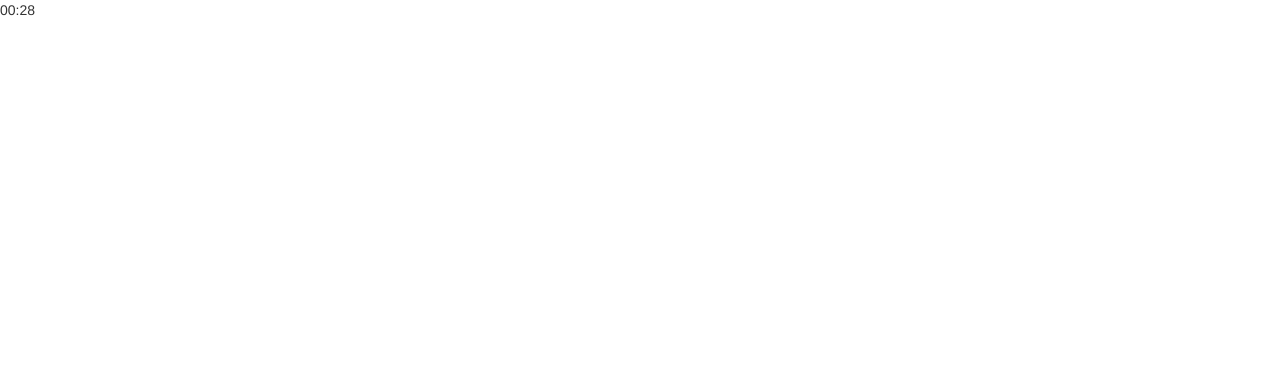
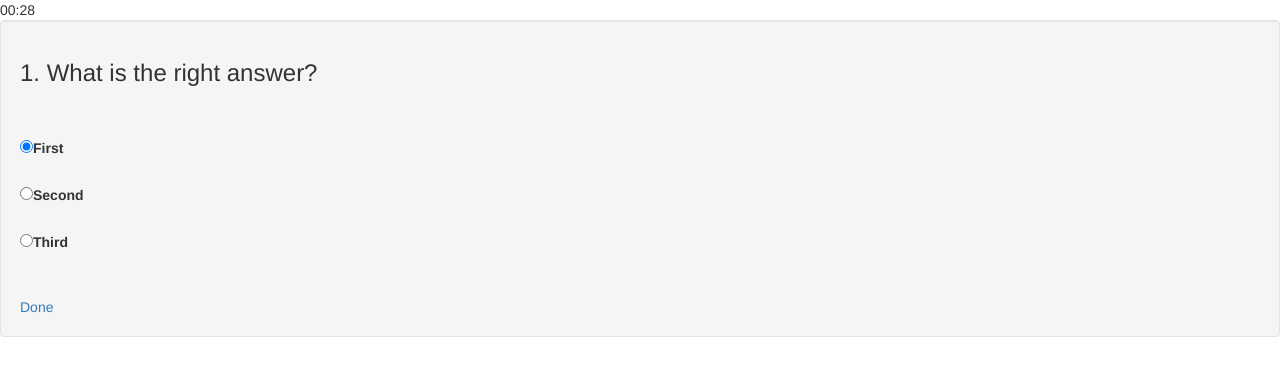
Before and after one commit to bizarrowill/TriviaGame, a plain HTML site: page index.html in a window 1280 px wide. Both pictures are taken after a click on the element "Start". Drawn offline with nearby package versions, Linux system fonts and the light colour scheme.

Commit message:
updated timer and questions

```diff
--- a/assets/javascript/app.js
+++ b/assets/javascript/app.js
@@ -1,3 +1,104 @@
+// Question Array
+
+var allQuestions = [
+{
+  question: "What is the right answer?",
+  choices: ["First", "Second", "Third"],
+  correctAnswer: 1
+},
+
+{
+  question: "What is the right answer?",
+  choices: ["First", "Second", "Third"],
+  correctAnswer: 0
+},
+
+{
+  question: "What is the right answer?",
+  choices: ["First", "Second", "Third"],
+  correctAnswer: 2
+},
+
+{
+  question: "What is the right answer?",
+  choices: ["First", "Second", "Third"],
+  correctAnswer: 0
+},
+
+{
+  question: "What is the right answer?",
+  choices: ["First", "Second", "Third"],
+  correctAnswer: 1
+},
+
+{
+  question: "What is the right answer?",
+  choices: ["First", "Second", "Third"],
+  correctAnswer: 1
+},
+
+];
+
+// Testing this section
+
+
+
+var currentquestion = 0;
+var correctAnswers = 0;
+
+function setupOptions() {
+  $('#question').html(parseInt(currentquestion) + 1 + ". " + allQuestions[currentquestion].question);
+  var options = allQuestions[currentquestion].choices;
+  var formHtml = '';
+  for (var i = 0; i < options.length; i++) {
+    formHtml += '<div><input type="radio" name="option" value="' + i + '" id="option' + i + '"><label for="option' + i + '">' +
+      allQuestions[currentquestion].choices[i] + '</label></div><br/>';
+
+  }
+  $('#form').html(formHtml);
+  $("#option0").prop('checked', true);
+};
+
+function checkAns() {
+  if ($("input[name=option]:checked").val() == allQuestions[currentquestion].correctAnswer) {
+    correctAnswers++;
+  };
+};
+
+$(document).ready(function() {
+
+    $(".jumbotron").hide();
+    $('#start').click(function() {
+      $(".jumbotron").fadeIn();
+      $(this).hide();
+    });
+
+
+
+    setupOptions();
+
+    $("#done").click(function() {
+      event.preventDefault();
+      checkAns();
+      currentquestion++;
+
+      if (currentquestion < allQuestions.length) {
+        setupOptions();
+        if (currentquestion == allQuestions.length - 1) {
+          $('#done').html("Submit");
+          $('#done').click(function() {
+            $(".jumbotron").hide();
+            $("#result").html("You correctly answered " + correctAnswers + " out of " + currentquestion + " questions! ").hide();
+            $("#result").fadeIn(1500);
+          });
+
+        };
+
+      };
+    });
+  });
+
+
 //    1st Page   Game Start
 //header
 //on.click start button
@@ -9,35 +110,9 @@
 $(document).on('click', "#start", function () {
       $(this).hide();
 
-
-      // var num = parseInt($(this).attr('data-random'));
-
-      // previous += num;
+      console.log("button clicked!");
 
 
-
-      console.log("button clicked!");
-
-      // if(previous > random_result){
-      //     lost++;
-      //     console.log("You Lost!");
-
-      //     $("#lost").html("Losses: " + lost);
-      //     previous = 0;
-
-      //     resetAndStart();
-      // }
-      // else if(previous === random_result){
-      //     win++;
-      //     console.log("You Win!");
-
-      //     $("#win").html("Wins: " + win);
-
-      //     previous = 0;
-      //     resetAndStart();
-      // }
-      // $("#previous").html("Total Score: " + previous);
-      // console.log(previous);
 
 
   });
@@ -50,15 +125,13 @@ $(document).on('click', "#start", function () {
   //  Variable that will hold our setInterval that runs the stopwatch
   var intervalId;
 
-  //prevents the clock from being sped up unnecessarily
   var clockRunning = false;
 
-  // Our stopwatch object
   var timer = {
     time: 30,
 
     start: function() {
-      // DONE: Use setInterval to start the count here and set the clock to running.
+
       if (!clockRunning) {
         intervalId = setInterval(timer.count, 1000);
         clockRunning = true;
@@ -66,7 +139,7 @@ $(document).on('click', "#start", function () {
     },
 
     count: function() {
-      // DONE: increment time by 1, remember we cant use "this" here.
+
       timer.time--;
 
       // DONE: Get the current time, pass that into the timer.timeConverter function,
@@ -99,37 +172,6 @@ $(document).on('click', "#start", function () {
 //     2nd Page  Timer Counting Down and Quesions
 //header
 //timer
-
-
-
-
-// or
-
-// function pretty_time_string(num) {
-//   return ( num < 10 ? "0" : "" ) + num;
-// }
-
-// var start = new Date;
-
-// setInterval(function() {
-// var total_seconds = (new Date - start) / 1000;
-
-// var hours = Math.floor(total_seconds / 3600);
-// total_seconds = total_seconds % 3600;
-
-// var minutes = Math.floor(total_seconds / 60);
-// total_seconds = total_seconds % 60;
-
-// var seconds = Math.floor(total_seconds);
-
-// hours = pretty_time_string(hours);
-// minutes = pretty_time_string(minutes);
-// seconds = pretty_time_string(seconds);
-
-// var currentTimeString = hours + ":" + minutes + ":" + seconds;
-
-// $('.timer').text(currentTimeString);
-// }, 1000);
 
 
 // Trivia questions display on screen below timer
--- a/index.html
+++ b/index.html
@@ -21,6 +21,17 @@
 
     <div id="countdownTimer"></div>
 
+    <div class="well jumbotron">
+      <h3 id="question"></h3>
+      <br/><br/>
+      <form id="form">
+
+      </form>
+      <br/>
+      <a href="#" id="done" class="button">Done</a><br/>
+
+    </div>
+    <div id="result"></div>
 
 
    <!-- <div id="quiz" style="display: none">
```
